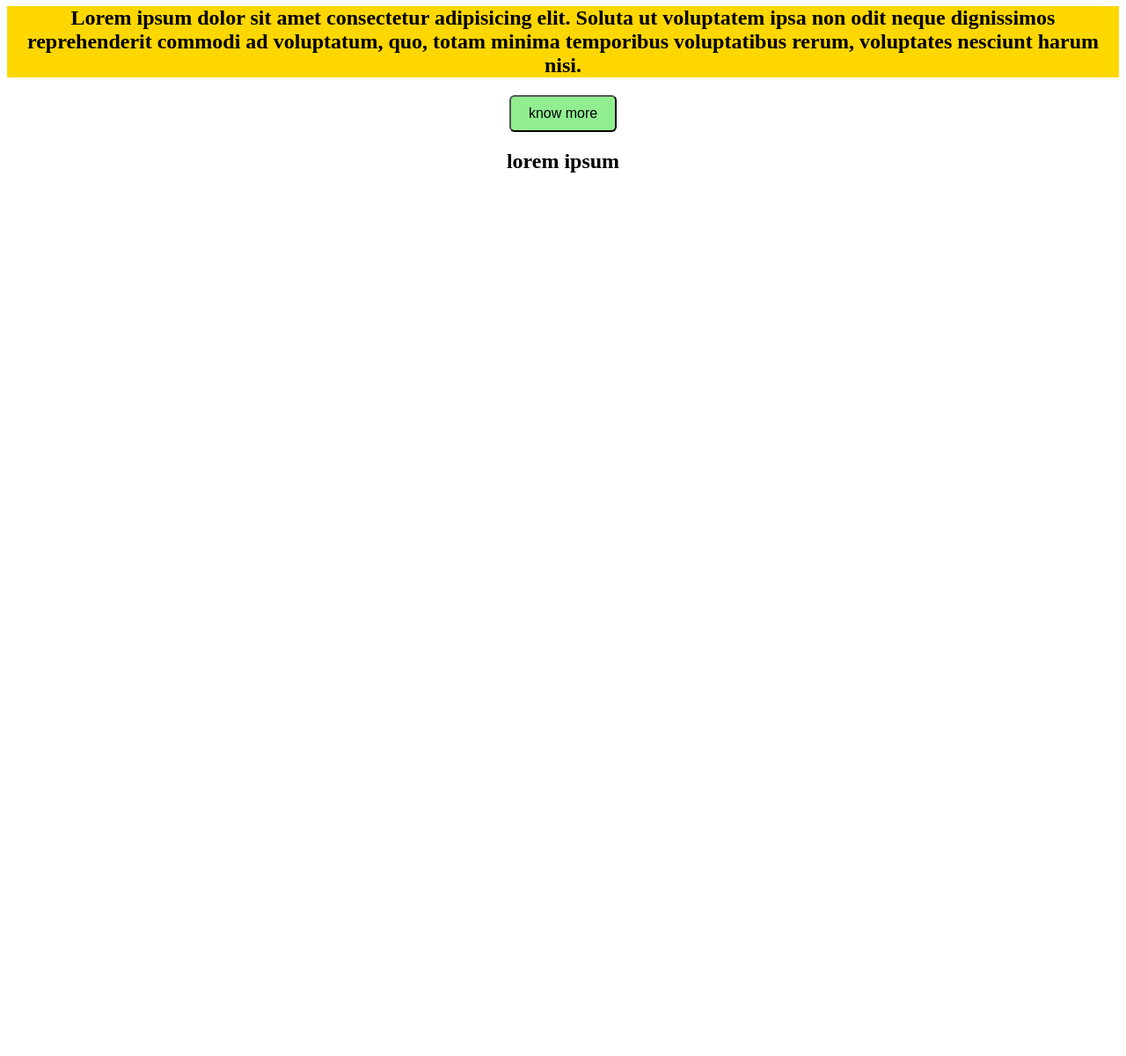
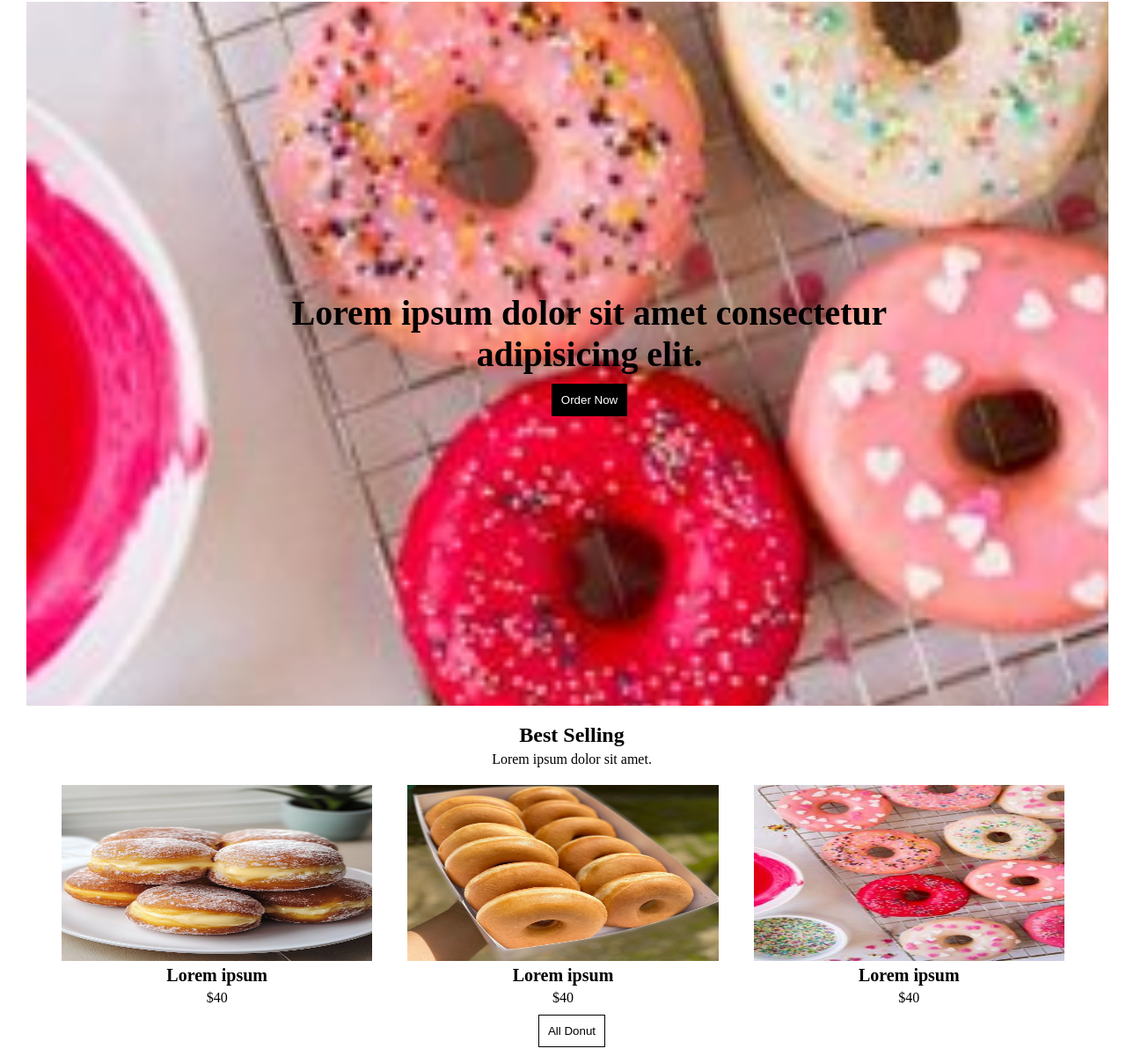
Before and after one commit to zikora-zizi/ziko.html, a plain HTML site: page index.html in a window 1280 px wide. Shown: the part 39-1239 px from the top of the page at 88% size. Before the commit the page ends 800 px from the top, so only its background shows below. Drawn offline with Linux system fonts and the light colour scheme.

Commit message:
thursday

```diff
--- a/index.css
+++ b/index.css
@@ -1,27 +1,119 @@
 /* CSS for index.html */
-nav {
+* {
+    box-sizing: border-box;
+    margin: 0;
+    padding: 0 10px;
+    width: 100%;
+    overflow-x: hidden;
+}
+
+
+.nav-bar {
     text-align: center;
+    display: flex;
+    justify-content: center;
+    gap: 10px;
+    padding: 10px;
+}
+
+.nav-link {
+    text-decoration: none;
+    color: black;
+}
+
+.nav-bar-content {
+    width: 80%;
+    display: flex;
+    justify-content: center;
+}
+
+.logo {
+    text-decoration: none;
+    color: black;
+    font-size: large;
+}
+
+.hero {
+    height: 100vh;
+    background: url(./assets/donut111.jpg);
+    background-repeat: no-repeat;
+    width: 100vw;
+    background-position: center center;
+    background-size: cover;
+    /* position: relative; */
+    display: flex;
+    align-items: center;
+    justify-content: center;
+    padding: 10px;
 
 }
-div > h1 {
+
+.hero-content {
+    font-size: 3rem;
+    padding: 10px;
+    display: flex;
+    flex-direction: column;
+    align-items: center;
     text-align: center;
-    background-color: gold;
+    gap: 10px;
+    font-weight: 300;
+    justify-content: center;
+    width: 60%;
 }
 
-button {
-    display: block;
-    margin-left: auto;
-    margin-right: auto;
+.order-btn {
+    padding: 10px;
+    width: fit-content;
+    background-color: black;
+    color: white;
+    border: 1px solid black;
+}
+
+.best-selling {
+    display: flex;
+    flex-direction: column;
+    justify-content: center;
+    align-items: center;
     text-align: center;
-    background-color: lightgreen;
-    border-radius: 6px;
-    padding: 10px 20px;
-    font-size: 16px;
-    cursor: pointer;
+    margin: 10px;
+    padding: 10px;
+    gap: 5px;
 }
-h2, p {
+
+.donut {
+    display: flex;
+    justify-content: space-between;
+    align-items: center;
+}
+
+.donut-content {
+    display: flex;
+    flex-direction: column;
+    justify-content: center;
     text-align: center;
-    margin-left: auto;
-    margin-right: auto;
-    display: block;
+    gap: 5px;
 }
+
+.donut-img {
+    /* width: 30%; */
+    height: 200px;
+}
+
+.donut-title {
+    font-size: 20px;
+    font-weight: bold;
+}
+
+.btn-container {
+    display: flex;
+    justify-content: center;
+    margin: 10px;
+}
+
+.best-btn {
+    padding: 10px;
+    width: fit-content;
+    background-color: white;
+    color: black;
+    border: 1px solid black;
+}
--- a/index.html
+++ b/index.html
@@ -1,28 +1,82 @@
 <!DOCTYPE html>
 <html lang="en">
+
 <head>
     <meta charset="UTF-8">
     <meta name="viewport" content="width=device-width, initial-scale=1.0">
     <title>Document</title>
     <link rel="stylesheet" href="index.css">
 </head>
+
 <body>
     <section>
-        <nav>
-            <a>
-                homepage
-            </a>
+        <nav class="nav-bar">
+            <div class="nav-bar-content">
+                <a class="nav-link">
+                    Best Selling
+                </a>
+                <a class="nav-link">
+                    About us
+                </a>
+                <a href="index.html" class="logo">
+                    <b>ZIKO</b>
+                </a>
+                <a href="ziko.html" class="nav-link">
+                    Gallery
+                </a>
+                <a class="nav-link">
+                    Contact
+                </a>
+            </div>
         </nav>
+
+
+        <div class="hero">
+
+            <div class="hero-content">
+                <h5>Lorem ipsum dolor sit amet consectetur adipisicing elit.</h5>
+                <button class="order-btn">Order Now</button>
+
+            </div>
+        </div>
+
+
+
         <div>
-            <h1>
-                Lorem ipsum dolor sit amet consectetur adipisicing elit. Soluta ut voluptatem ipsa non odit neque dignissimos reprehenderit commodi ad voluptatum, quo, totam minima temporibus voluptatibus rerum, voluptates nesciunt harum nisi.
-            </h1>
-            <button>
-                know more
-            </button>
-        </div><h2>
-            lorem ipsum
-        </h2>
+            <div class="best-selling">
+                <h2 class="best-selling-title">
+                    Best Selling
+                </h2>
+                <p class="best-selling-subtext">Lorem ipsum dolor sit amet.</p>
+            </div>
+
+
+            <div class="donut">
+                <div class="donut-content">
+                    <img class="donut-img" src="./assets/donut 55.jpg" alt="first">
+                    <h6 class="donut-title">Lorem ipsum</h6>
+                    <p>$40</p>
+                </div>
+                <div class="donut-content">
+                    <img class="donut-img" src="./assets/donut 44.jpg" alt="first">
+                    <h6 class="donut-title">Lorem ipsum</h6>
+                    <p>$40</p>
+                </div>
+                <div class="donut-content">
+                    <img class="donut-img" src="./assets/donut111.jpg" alt="first">
+                    <h6 class="donut-title">Lorem ipsum</h6>
+                    <p>$40</p>
+                </div>
+
+            </div>
+
+
+            <div class="btn-container">
+                <button class="best-btn">All Donut</button>
+
+            </div>
+        </div>
     </section>
 </body>
+
 </html>
--- a/ziko.css
+++ b/ziko.css
@@ -1,3 +1,35 @@
+* {
+    box-sizing: border-box;
+    margin: 0;
+    padding: 0 10px;
+    width: 100%;
+    overflow-x: hidden;
+}
+
+.nav-bar {
+    text-align: center;
+    display: flex;
+    justify-content: center;
+    gap: 10px;
+    padding: 10px;
+}
+
+.nav-link {
+    text-decoration: none;
+    color: black;
+}
+
+.nav-bar-content {
+    width: 80%;
+    display: flex;
+    justify-content: center;
+}
+
+.logo {
+    text-decoration: none;
+    color: black;
+    font-size: large;
+}
 div > h1 {
 	background-color: blue;
 	color: white;
@@ -25,17 +57,14 @@ body {
 }
 
 div img + img {
-	/* Optional: extra spacing between images */
 	margin-left: 10px;
 }
-/* Center h2 and p elements */
 div > h2, div > p {
 	text-align: center;
 	margin-left: auto;
 	margin-right: auto;
 	display: block;
 }
-/* Center the h1 and button, and add a background color */
 div > h1, div > button {
 	display: block;
 	margin-left: auto;
@@ -44,21 +73,12 @@ div > h1, div > button {
 }
 
 div {
-	background-color: #f0e6ff; /* light purple, change as desired */
+	background-color: #f0e6ff;
 	padding: 20px;
 	border-radius: 10px;
 	margin-bottom: 20px;
 }
-nav {
-	display: flex;
-	justify-content: center;
-	gap: 20px; /* optional: space between links */
-}
 
-nav a {
-	text-align: center;
-	/* optional: add more styles as needed */
-}
 div > button {
     color: black;
 }
```
Also changed, not shown: ziko.html (+33 -10 lines).
